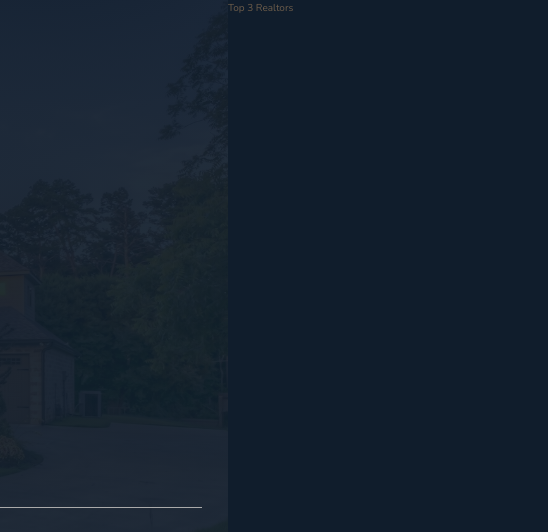
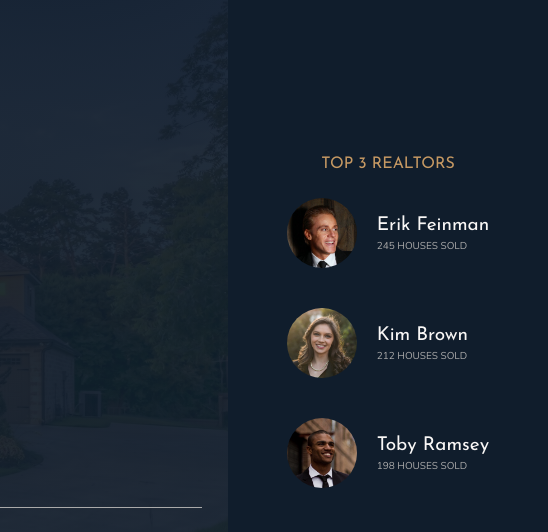
Before and after one commit to hkuchynski/Nexter, a website: page index.html in a window 1280 px wide. Shown: the top 532 px of the page, 732-1280 px from the left. Drawn offline with nearby package versions, Linux system fonts and the light colour scheme.

Commit message:
building the realtors section

```diff
--- a/index.html
+++ b/index.html
@@ -31,7 +31,26 @@
         </header>
 
         <div class="realtors">
-            Top 3 Realtors
+            <h3 class="heading-3">Top 3 Realtors</h3>
+            <div class="realtors__list">
+                <img src="img/realtor-1.jpeg" alt="Realtor 1" class="realtors__img">
+                <div class="realtors__details">
+                    <h4 class="heading-4 heading-4--light">Erik Feinman</h4>
+                    <p class="realtors__sold">245 houses sold</p>
+                </div>
+
+                <img src="img/realtor-2.jpeg" alt="Realtor 2" class="realtors__img">
+                <div class="realtors__details">
+                    <h4 class="heading-4 heading-4--light">Kim Brown</h4>
+                    <p class="realtors__sold">212 houses sold</p>
+                </div>
+
+                <img src="img/realtor-3.jpeg" alt="Realtor 3" class="realtors__img">
+                <div class="realtors__details">
+                    <h4 class="heading-4 heading-4--light">Toby Ramsey</h4>
+                    <p class="realtors__sold">198 houses sold</p>
+                </div>
+            </div>
         </div>
 
         <section class="features">
--- a/sass/_realtors.scss
+++ b/sass/_realtors.scss
@@ -1,4 +1,32 @@
 .realtors {
     background-color: $color-secondary;
     grid-column: col-start 7 / full-end;
+    padding: 3rem;
+
+    display: grid;
+    align-content: center;
+    justify-content: center;
+    justify-items: center;
+    grid-row-gap: 2rem;
+
+    &__list {
+        display: grid;
+        grid-template-columns: min-content max-content;
+        grid-column-gap: 2rem;
+        grid-row-gap: 5vh;
+        align-items: center;
+    }
+
+    &__img {
+        width: 7rem;
+        border-radius: 50%;
+        display: block;
+    }
+
+    &__sold {
+        text-transform: uppercase;
+        color: $color-grey-light-2;
+        margin-top: -3px;
+    }
+
 }
```
Also changed, not shown: css/style.css.
